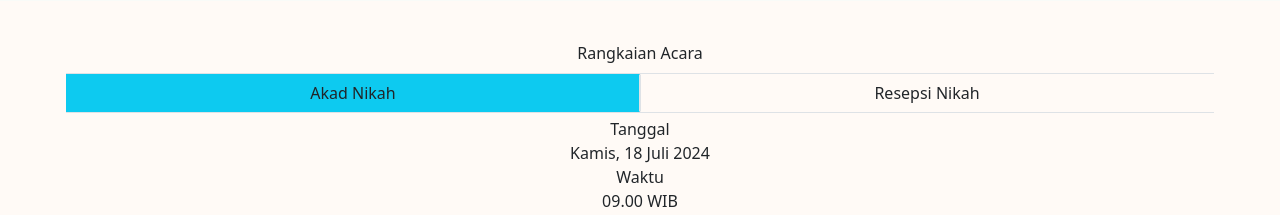
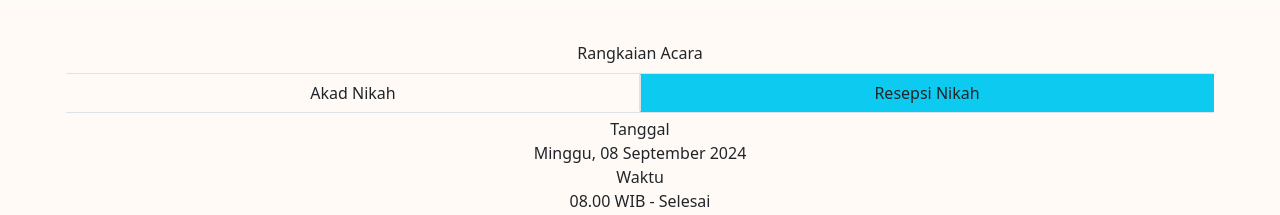
Before and after one commit to ikh05/Undangan.Unda, a PHP site: template app/views/Undangan/Zulmi_Latifah.php in a window 1280 px wide. Shown: the part 1824-2039 px from the top of the page. Run offline with PHP 8.4, Linux system fonts and the light colour scheme; the template is opened without the code that fills it: most values are stand-ins (such as "Sample title", 1, 10 or a date in 2020); some libraries are stand-ins or nearby versions; some web fonts are replaced.

Commit message:
rangkaian acara aktif diubah menjadi resepsi

```diff
--- a/app/views/Undangan/Zulmi_Latifah.php
+++ b/app/views/Undangan/Zulmi_Latifah.php
@@ -142,8 +142,8 @@
 			<p class="mb-2">Rangkaian Acara</p>
 		</div>
 		<div id="rangkaian-acara-menu" class="row border border-start-0 mb-1 border-end-0">
-			<p acara="detail-akad" class="col btn border-end rounded-0 on">Akad Nikah</p>
-			<p acara="detail-resepsi" class="col btn border-start rounded-0">Resepsi Nikah</p>
+			<p acara="detail-akad" class="col btn border-end rounded-0">Akad Nikah</p>
+			<p acara="detail-resepsi" class="col btn border-start rounded-0 on">Resepsi Nikah</p>
 		</div>
 		<div class="rangkaian-acara-bungkus position-relative w-100 border-bottom pb-2 mb-2" style="overflow: hidden;" >
 			<div class="d-flex flex-row position-relative" style="width: 200%;">
@@ -199,19 +199,14 @@
 
 		// mekanisme agenda acara
 		const linksRangkaianAcara = document.querySelectorAll("#rangkaian-acara-menu p");
+		scrollRangkaianAcara(linksRangkaianAcara);
 		linksRangkaianAcara.forEach( link => {
 			link.addEventListener('click', event => {
 				// mengubah label aktif
 				linksRangkaianAcara.forEach(link => link.classList.remove('on'));
 				link.classList.add('on');
 				// scroll tampilan detail
-				const targetElemet = document.getElementById(link.getAttribute('acara'));
-				console.log(targetElemet)
-				document.querySelector('.rangkaian-acara-bungkus').scrollTo({
-					left: targetElemet.offsetLeft,
-					behavior: 'smooth'
-				});
-				event.preventDefault();
+				scrollRangkaianAcara(linksRangkaianAcara);
 			})
 		});
 
@@ -225,4 +220,17 @@
 
 	})
 
+
+	function scrollRangkaianAcara (links) {
+		links.forEach(link=>{
+			if(link.classList.contains('on')){
+				const targetElemet = document.getElementById(link.getAttribute('acara'));
+				document.querySelector('.rangkaian-acara-bungkus').scrollTo({
+					left: targetElemet.offsetLeft,
+					behavior: 'smooth'
+				});
+			}
+		})
+	}
+
 </script>
```
